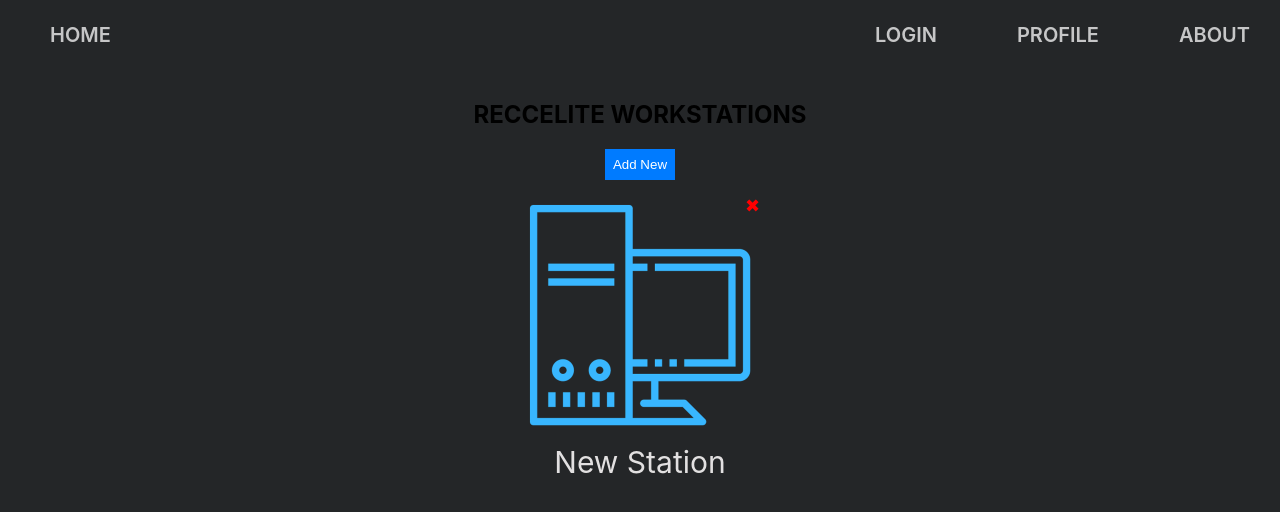
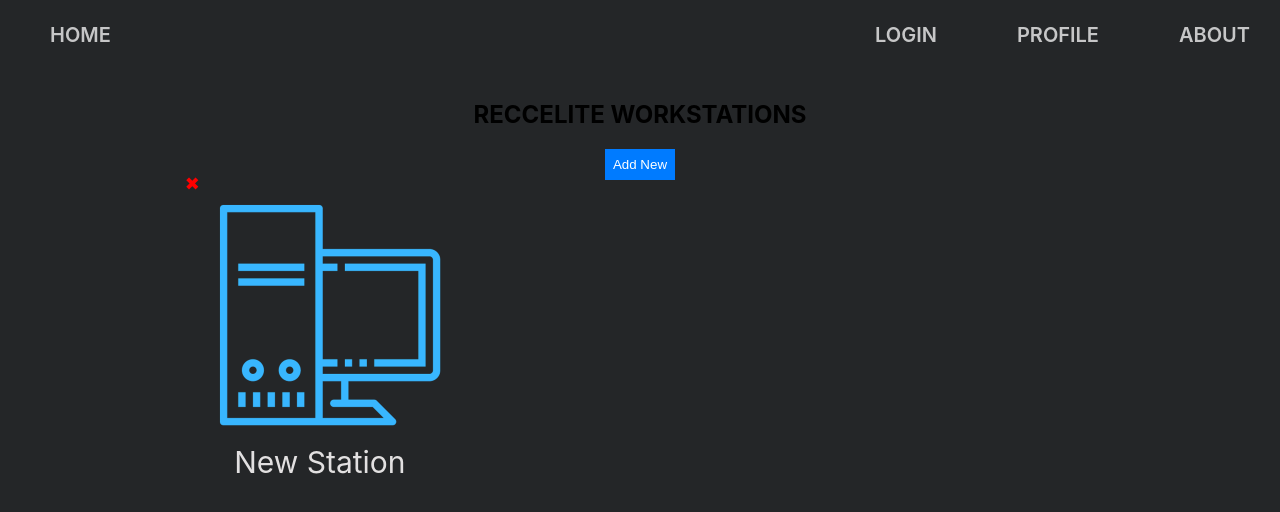
Before and after one commit to ozalboher/IntegratorPortal, a React (Create React App) app in the folder my-app/: page /xr-workstations in a window 1280 px wide. Shown: the top 512 px of the page. Built offline with nearby package versions, Linux system fonts and the light colour scheme.

Commit message:
Fixed unique id for StationSelect, And Added CSS for grid display of items

```diff
--- a/my-app/src/Components/StationSelect/StationSelect.css
+++ b/my-app/src/Components/StationSelect/StationSelect.css
@@ -2,7 +2,7 @@
     display: flex;
     flex-direction: column;
     align-items: center;
-    margin: 20px;
+    justify-content: center;
   }
 
   .add-new-button {
@@ -14,13 +14,18 @@
     border: none;
   }
   .station-box {
-    cursor: pointer;
+    display: grid;
+    grid-template-columns: repeat(3, 1fr);
+    /* grid-template-columns: repeat(auto-fit, minmax(3, 1fr)); */
+    gap: 50px;
+
   }
   .ws-logo{
     width: 250px;
     height: 250px;
     margin: 0 auto;
     transition: ease-in-out 0.1s;
+    cursor: pointer;
   }
   .station-name-input{
    display: flex;
@@ -51,9 +56,8 @@
   }
 
   .delete-icon {
-    position: absolute;
-    top: 5px;
-    right: 5px;
+    position: relative;
+    bottom: 250px;
     cursor: pointer;
     font-size: 18px;
     color: #ff0000;
--- a/my-app/src/Components/StationSelect/StationSelect.jsx
+++ b/my-app/src/Components/StationSelect/StationSelect.jsx
@@ -1,14 +1,15 @@
-import React, { useState } from 'react';
+import React, { useState } from "react";
 import { Link } from "react-router-dom";
-import './StationSelect.css';
-import WorkstationLogo from '../../Assets/WorkstationLogo.png';
+import { v4 as uuidv4 } from 'uuid';
+import "./StationSelect.css";
+import WorkstationLogo from "../../Assets/WorkstationLogo.png";
 
 export const StationSelect = (props) => {
   const { items, setItems, setWsName } = props; // Make the items and setItems props available
   const [editMode, setEditMode] = useState(null);
-  const [stationName, setStationName] = useState('Your Station Name');
+  const [stationName, setStationName] = useState("Your Station Name");
   const [newItem, setNewItem] = useState({
-    name: 'New Station',
+    name: "New Station",
   });
 
   const handleNameClick = (id) => {
@@ -39,16 +40,16 @@ export const StationSelect = (props) => {
     setItems((prevItems) => [
       ...prevItems,
       {
-        id: prevItems.length + 1,
+        id: uuidv4(),
         name: newItem.name,
-      },
+      }
     ]);
-
-    setNewItem({ name: 'New Station' }); // Clear the newItem after saving
+    console.log(items);
+    setNewItem({ name: "New Station" }); // Clear the newItem after saving
   };
 
   const handleDeleteItem = (id) => {
-    const isConfirmed = window.confirm('Are you sure you want to delete?');
+    const isConfirmed = window.confirm("Are you sure you want to delete?");
     if (!isConfirmed) return;
     setItems((prevItems) => prevItems.filter((item) => item.id !== id));
   };
@@ -57,16 +58,29 @@ export const StationSelect = (props) => {
     setWsName(item);
   };
   return (
+    <>
       <div className="station-select-container">
         <button className="add-new-button" onClick={handleSaveNewItem}>
           Add New
         </button>
+        <div className="station-box">
           {items.map((item) => (
             <li key={item.id} className="">
-          <div className="station-box" >
+              <span
+                className="delete-icon"
+                onClick={() => handleDeleteItem(item.id)}
+              >
+                &#x2716; {/* "X" character */}
+              </span>
               {/* <Link to={{ pathname: `${item.name}` }}> */}
-            <img className="ws-logo" src={WorkstationLogo} alt="StationLogo" onClick={() => dostuff(item.name)}/>
+              <img
+                className="ws-logo"
+                src={WorkstationLogo}
+                alt="StationLogo"
+                onClick={() => dostuff(item.name)}
+              />
               {/* </Link>  */}
+
               {editMode === item.id ? (
                 <input
                   className="station-name-input"
@@ -76,16 +90,17 @@ export const StationSelect = (props) => {
                   onBlur={handleNameBlur}
                 />
               ) : (
-              <div className="station-name" onClick={() => handleNameClick(item.id)}>
+                <div
+                  className="station-name"
+                  onClick={() => handleNameClick(item.id)}
+                >
                   {item.name}
                 </div>
               )}
-            <span className="delete-icon" onClick={() => handleDeleteItem(item.id)}>
-              &#x2716; {/* "X" character */}
-            </span>
-          </div>
             </li>
           ))}
         </div>
+      </div>
+    </>
   );
 };
--- a/my-app/src/Views/Workstations/XrWs/XrWs.jsx
+++ b/my-app/src/Views/Workstations/XrWs/XrWs.jsx
@@ -10,7 +10,7 @@ export const XrWs = () => {
         <div>
             <h1 style={{ textAlign: 'center' }}>RECCELITE WORKSTATIONS</h1>
             {!wsName && <StationSelect items = {items} setItems = {setItems} setWsName={setWsName}/>}
-          {wsName && <h2 style={{ textAlign: 'center' }}>You selected: {wsName}</h2>}
+            {wsName && <h2 style={{ textAlign: 'center' }}>You selected: {wsName}</h2>}
             {wsName && <StationInfo></StationInfo>}
         </div>
     );
```
Lines whose indentation alone changed are shown as unchanged.
